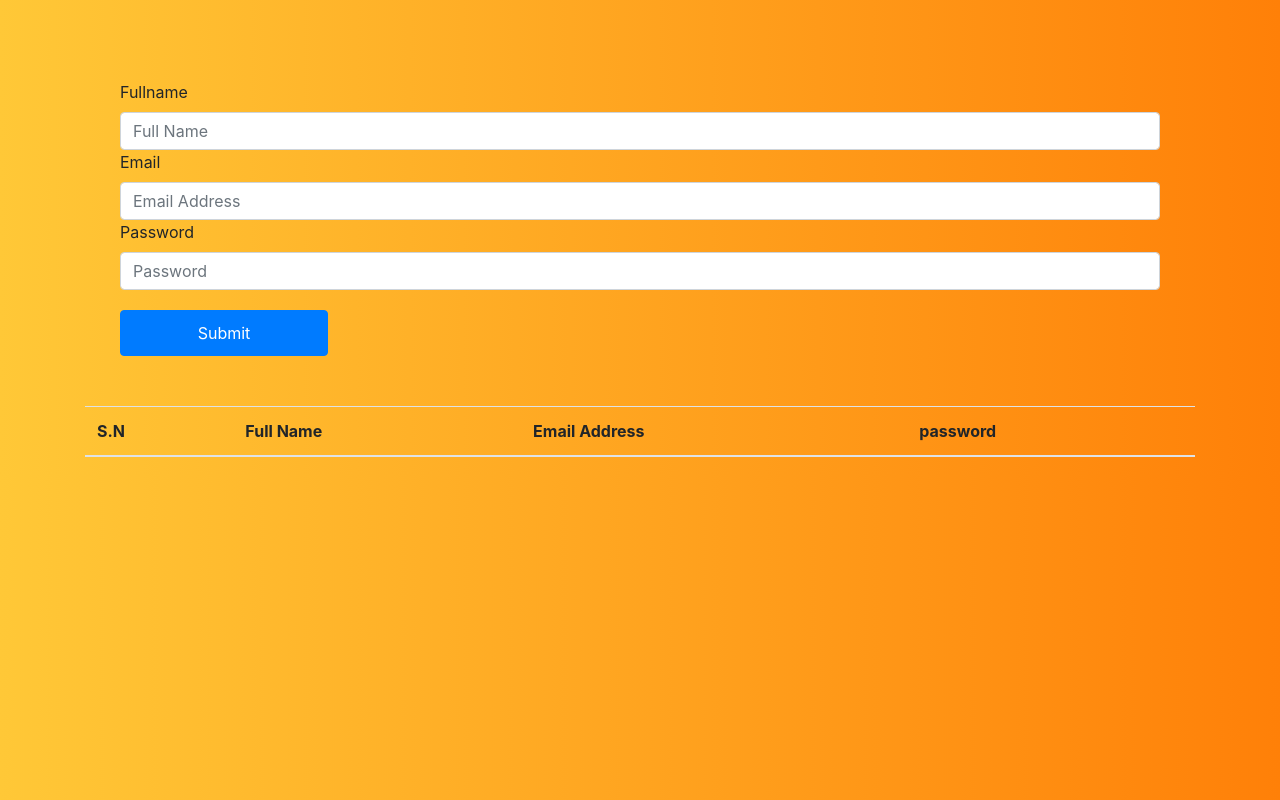
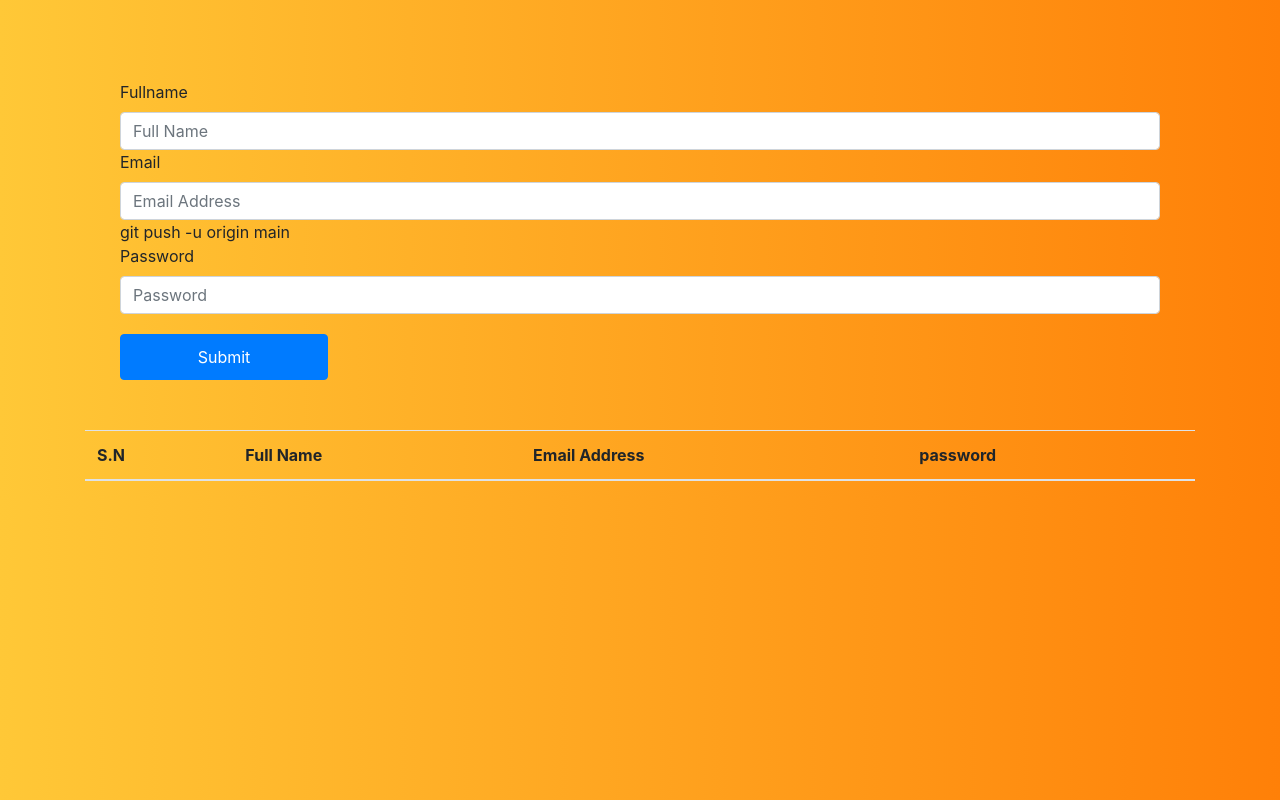
Before and after one commit to Stelin-Raj/React-js, a React (Create React App) app: page / in a window 1280 px wide. Built offline with nearby package versions, Linux system fonts and the light colour scheme.

Commit message:
react js

```diff
--- a/src/FormInput.js
+++ b/src/FormInput.js
@@ -10,7 +10,7 @@ function FormInput({handleChange, formInputData, handleSubmit}){
           <div className="row">
           <label for="emailAddress">Email</label>
             <input type="email" onChange={handleChange} value={formInputData.emailAddress} name="emailAddress" className="form-control" placeholder="Email Address" />
-          </div>
+            git push -u origin main   </div>
           <div className="row">
           <label for="password">Password</label>
             <input type="text" onChange={handleChange} value={formInputData.salary} name="password" className="form-control" placeholder="Password" />
```
